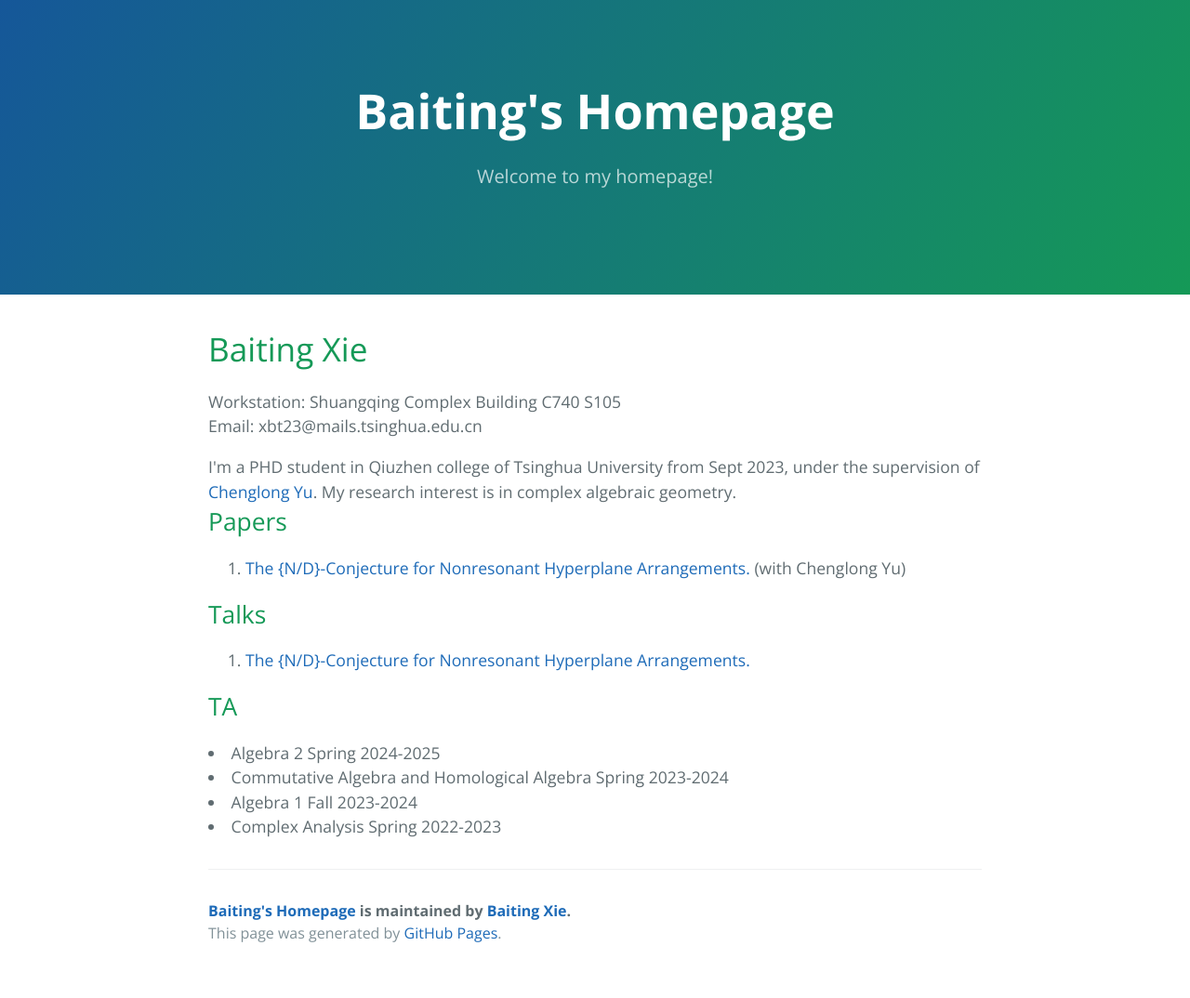
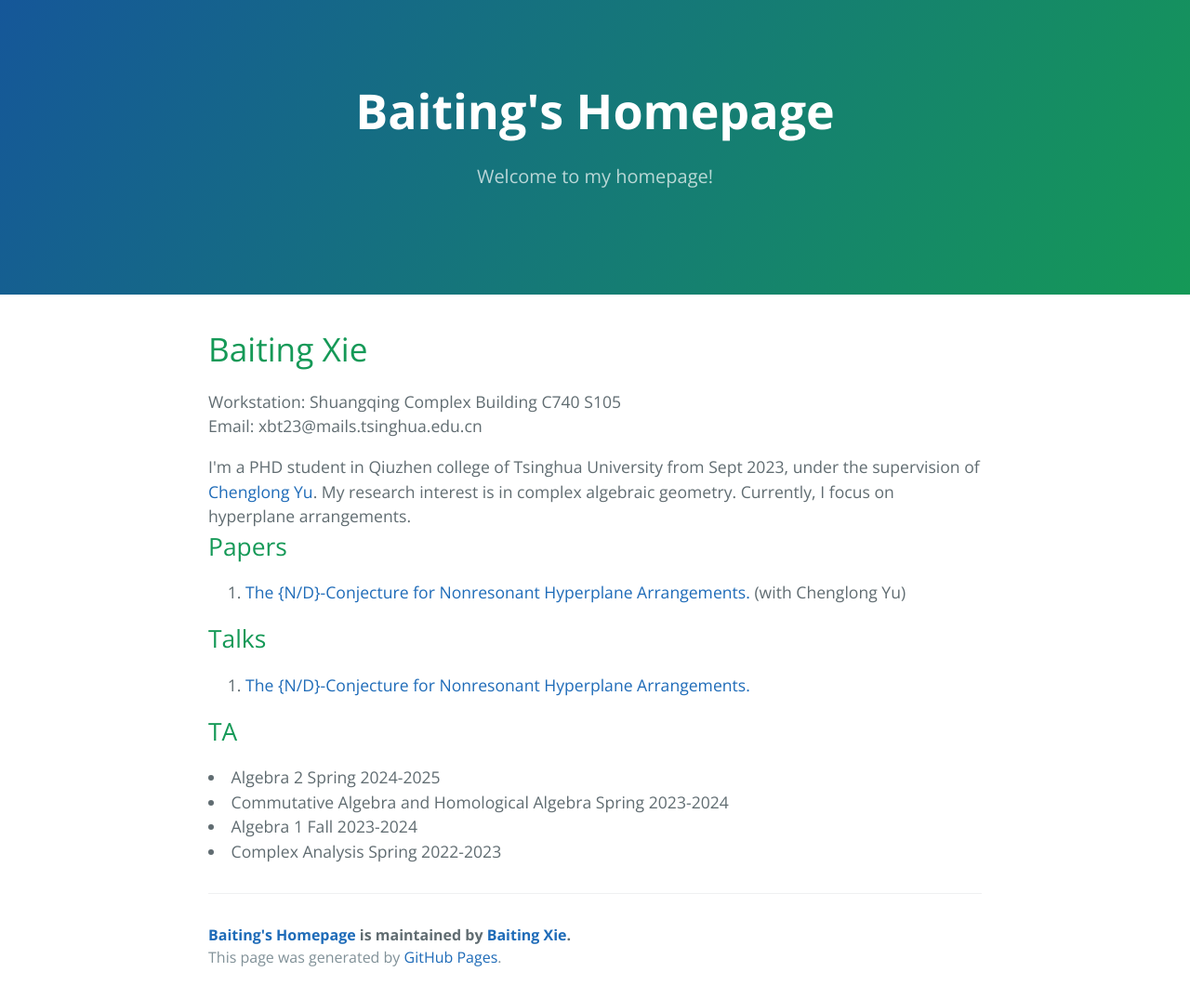
Before and after one commit to xiebaiting/math, a Jekyll site: the page built from index.html, in a window 1280 px wide. Shown: the whole page at 93% size. Built offline with Jekyll 4.4.1, drawn with Linux system fonts in a browser that asks for light colours; the list of posts is cut into pages by our own code; before the commit the page ends 1048 px from its top, so only the background shows below that.

Commit message:
update-self-introduction

```diff
--- a/_includes/Content/selfintroduction.html
+++ b/_includes/Content/selfintroduction.html
@@ -1 +1 @@
-I'm a PHD student in Qiuzhen college of Tsinghua University from Sept 2023, under the supervision of <a href="https://chenglongyu.github.io/">Chenglong Yu</a>. My research interest is in complex algebraic geometry.
+I'm a PHD student in Qiuzhen college of Tsinghua University from Sept 2023, under the supervision of <a href="https://chenglongyu.github.io/">Chenglong Yu</a>. My research interest is in complex algebraic geometry. Currently, I focus on hyperplane arrangements.
```
